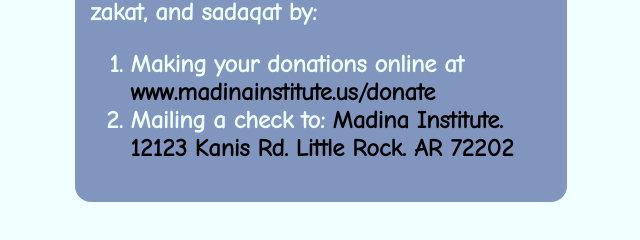
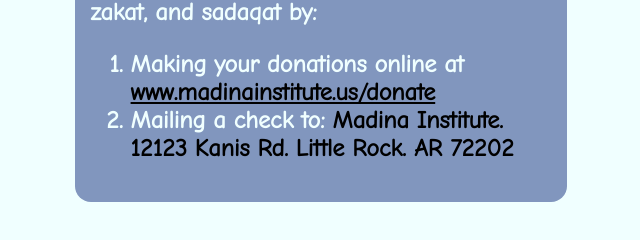
Before and after one commit to MadinaEducation/Ramadan2020, a plain HTML site: page madinaDonate.html in a window 1280 px wide. Shown: the part 505-745 px from the top of the page, 319-959 px from the left. Drawn offline with Linux system fonts and the light colour scheme.

Commit message:
fixed pitcure bug

```diff
--- a/madinaDonate.html
+++ b/madinaDonate.html
@@ -41,7 +41,7 @@
             border-radius: 10px;
         }
 
-        strong {
+        a, strong {
             color: black;
         }
     </style>
@@ -58,7 +58,7 @@
                 Please donate generously to support Madina Institute's educational and
                 charitable programs. You can give your donations, zakat, and sadaqat by:
                 <ol>
-                    <li>Making your donations online at <strong>www.madinainstitute.us/donate</strong></li>
+                    <li>Making your donations online at <strong> <a href="www.madinainstitute.us/donate">www.madinainstitute.us/donate</a> </strong></li>
                     <li>Mailing a check to: <strong>Madina Institute. 12123 Kanis Rd. Little Rock. AR 72202</strong>
                     </li>
                 </ol>
```
Also changed, not shown: index.html (+6 -3 lines).
